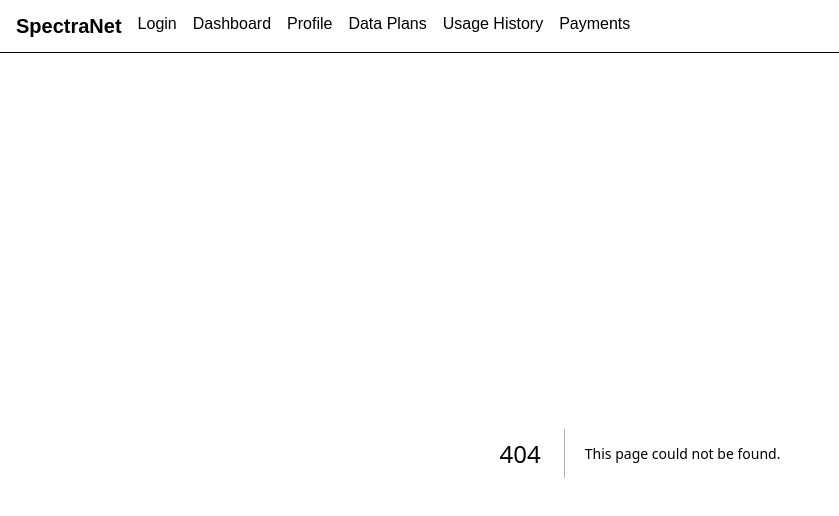
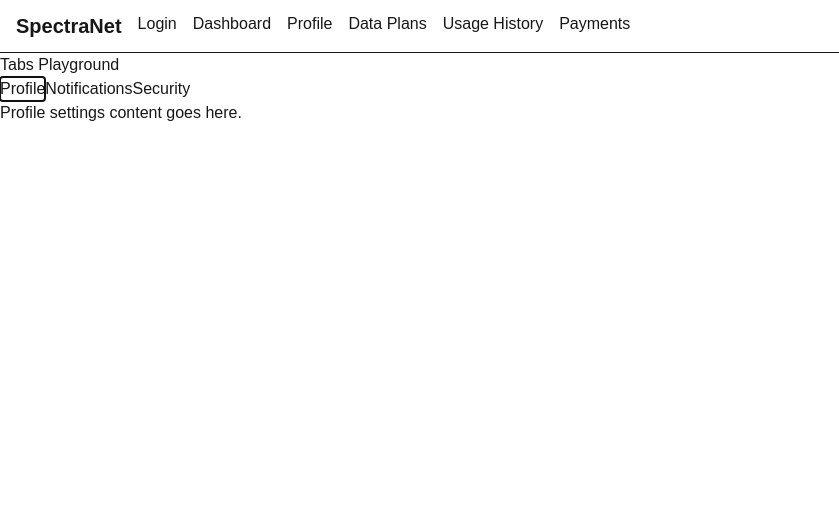
Before and after one commit to jayeolataiwo-dev/flyrank-capstone, a Next.js app in the folder spectranet-app/: page /playground-tabs in a window 1280 px wide. Before the commit this address had no page. Shown: the top 516 px of the page, without its empty margins (0-839 px from the left). Built offline with nearby package versions, Linux system fonts and the light colour scheme.

Commit message:
feat: build accessible Tabs component with roving tabindex and arrow key navigation

```diff
--- /dev/null
+++ b/spectranet-app/app/playground-tabs/page.tsx
@@ -0,0 +1,10 @@
+import { Tabs } from "@/playground/tabs/Tabs";
+
+export default function TabsPlaygroundPage() {
+  return (
+    <main>
+      <h1>Tabs Playground</h1>
+      <Tabs />
+    </main>
+  );
+}
--- /dev/null
+++ b/spectranet-app/playground/tabs/Tabs.tsx
@@ -0,0 +1,65 @@
+
+
+"use client";
+
+import { useState, useRef, useEffect } from "react";
+
+export function Tabs() {
+  const [activeTab, setActiveTab] = useState("profile");
+  const tabs = ["profile", "notifications", "security"];
+  const tabRefs = useRef<Record<string, HTMLButtonElement | null>>({});
+
+  function handleKeyDown(event: React.KeyboardEvent, currentTab: string) {
+    const currentIndex = tabs.indexOf(currentTab);
+    let nextTab: string | null = null;
+
+    if (event.key === "ArrowRight") {
+      const nextIndex = (currentIndex + 1) % tabs.length;
+      nextTab = tabs[nextIndex];
+    }
+
+    if (event.key === "ArrowLeft") {
+      const prevIndex = (currentIndex - 1 + tabs.length) % tabs.length;
+      nextTab = tabs[prevIndex];
+    }
+
+    if (nextTab) {
+      setActiveTab(nextTab);
+    }
+  }
+
+  useEffect(() => {
+    tabRefs.current[activeTab]?.focus();
+  }, [activeTab]);
+
+  return (
+    <div>
+      <div role="tablist" aria-label="Settings tabs">
+        {tabs.map((tab) => (
+          <button
+            key={tab}
+            ref={(el) => {
+              tabRefs.current[tab] = el;
+            }}
+            role="tab"
+            aria-selected={activeTab === tab}
+            tabIndex={activeTab === tab ? 0 : -1}
+            onClick={() => setActiveTab(tab)}
+            onKeyDown={(e) => handleKeyDown(e, tab)}
+          >
+            {tab.charAt(0).toUpperCase() + tab.slice(1)}
+          </button>
+        ))}
+      </div>
+      {activeTab === "profile" && (
+        <div role="tabpanel">Profile settings content goes here.</div>
+      )}
+      {activeTab === "notifications" && (
+        <div role="tabpanel">Notifications settings content goes here.</div>
+      )}
+      {activeTab === "security" && (
+        <div role="tabpanel">Security settings content goes here.</div>
+      )}
+    </div>
+  );
+}
```
